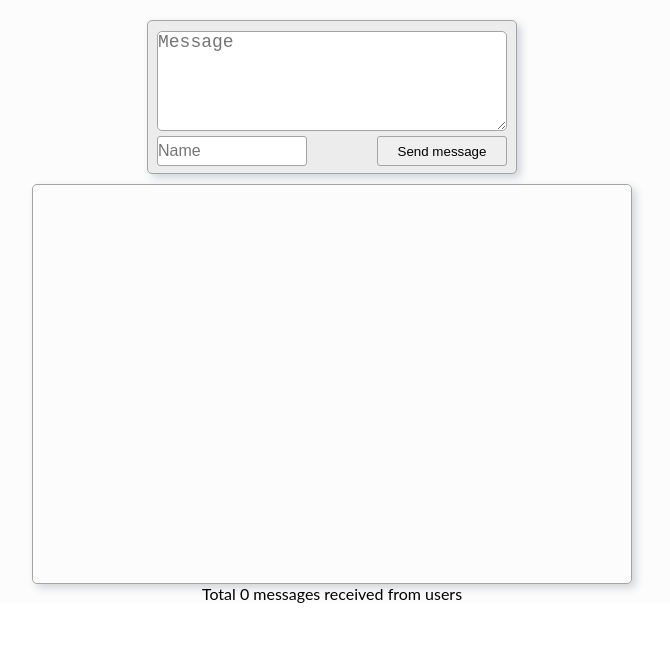
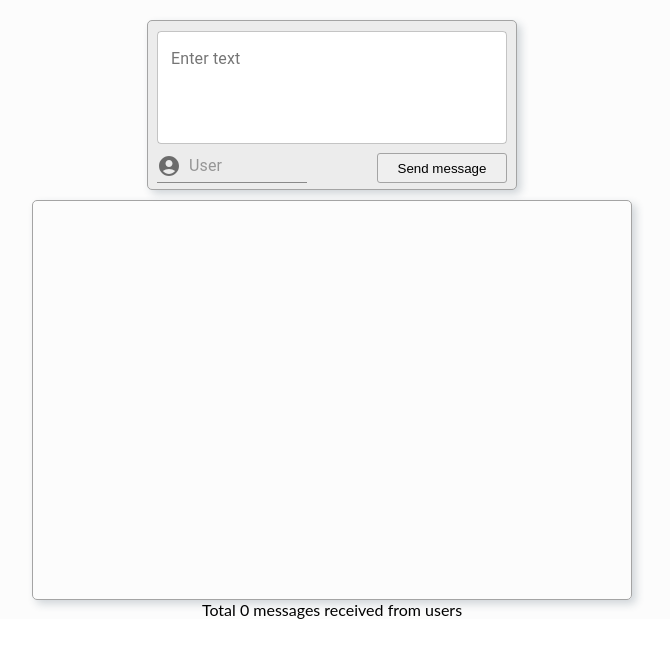
Before and after one commit to tzigor/React, a React (Create React App) app: page / in a window 1280 px wide. Shown: the top 658 px of the page, without its empty margins (308-978 px from the left). Built offline with nearby package versions, Linux system fonts and the light colour scheme.

Commit message:
Lesson 3 completed

```diff
--- a/package.json
+++ b/package.json
@@ -4,6 +4,11 @@
   "private": true,
   "homepage": "https://tzigor.github.io/React",
   "dependencies": {
+    "@emotion/react": "^11.10.4",
+    "@emotion/styled": "^11.10.4",
+    "@material-ui/core": "^4.12.4",
+    "@mui/icons-material": "^5.10.3",
+    "@mui/material": "^5.10.4",
     "gh-pages": "^4.0.0",
     "loki": "^0.30.3",
     "react": "^18.2.0",
--- a/src/components/Form/Form.css
+++ b/src/components/Form/Form.css
@@ -2,7 +2,7 @@
     display: flex;
     flex-direction: column;
     background-color: rgb(236, 236, 236);
-    height: 154px;
+    height: 170px;
     width: 370px;
     box-shadow: 4px 4px 8px 0px rgba(34, 60, 80, 0.2);
     padding-top: 10px;
@@ -13,7 +13,6 @@
 }
 
 .inputForm {
-    height: 100px;
     width: 350px;
     max-width: 350px;
     max-height: 150px;
@@ -29,6 +28,7 @@
     width: 350px;
     display: flex;
     justify-content: space-between;
+    margin-top: 4px;
 }
 
 .userForm {
--- a/src/components/Form/Form.jsx
+++ b/src/components/Form/Form.jsx
@@ -1,5 +1,9 @@
 import './Form.css';
 import { React, useState } from 'react';
+import { TextField } from "@material-ui/core"
+import AccountCircle from '@mui/icons-material/AccountCircle';
+import InputAdornment from '@mui/material/InputAdornment';
+import Input from '@mui/material/Input';
 
 export const Form = ({ message, handleChangeText, setCount, setLastUser }) => {
   const [textToBeSend, setTextToBeSend] = useState('');
@@ -31,18 +35,25 @@ export const Form = ({ message, handleChangeText, setCount, setLastUser }) => {
 
   return (
     <form data-testid="formBox" onSubmit={handleSubmit} className="form">
-      <textarea
+      <TextField
+        label="Enter text"
+        variant="outlined"
+        onChange={handleChangeTextToBeSend}
+        multiline
+        minRows='4'
+        maxRows='4'
         className="inputForm"
-        type="text"
-        onChange={handleChangeTextToBeSend}
-        placeholder="Message"
       />
       <div className="inputUser">
-        <input
-          className="userForm"
-          type="text"
+        <Input
+          startAdornment={
+            <InputAdornment position="start">
+              <AccountCircle />
+            </InputAdornment>
+          }
+          style={{ width: '150px' }}
+          placeholder="User"
           onChange={handleChangeUser}
-          placeholder="Name"
         />
         <button className="buttonSend" onClick={handleClick}>
           Send message
```
Also changed, not shown: 2 other files (tests, documents, lock files or other folders).
